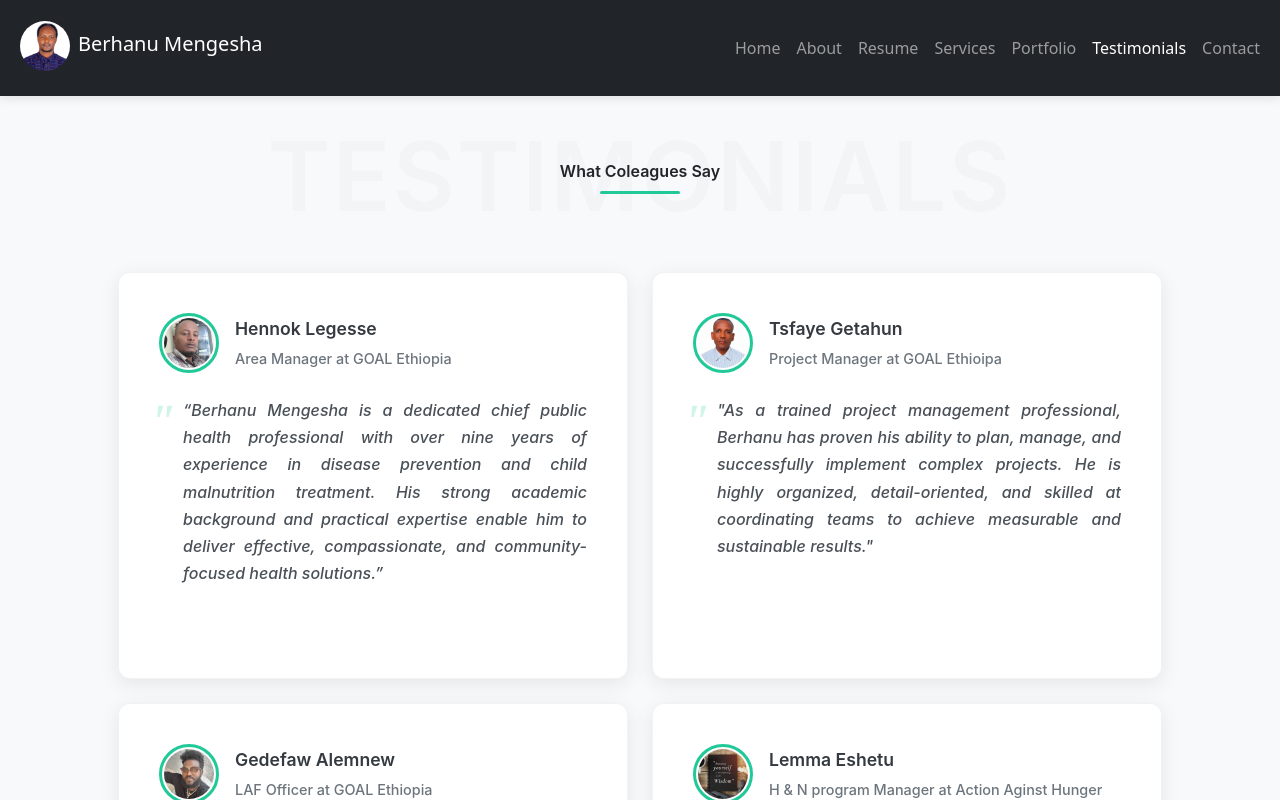
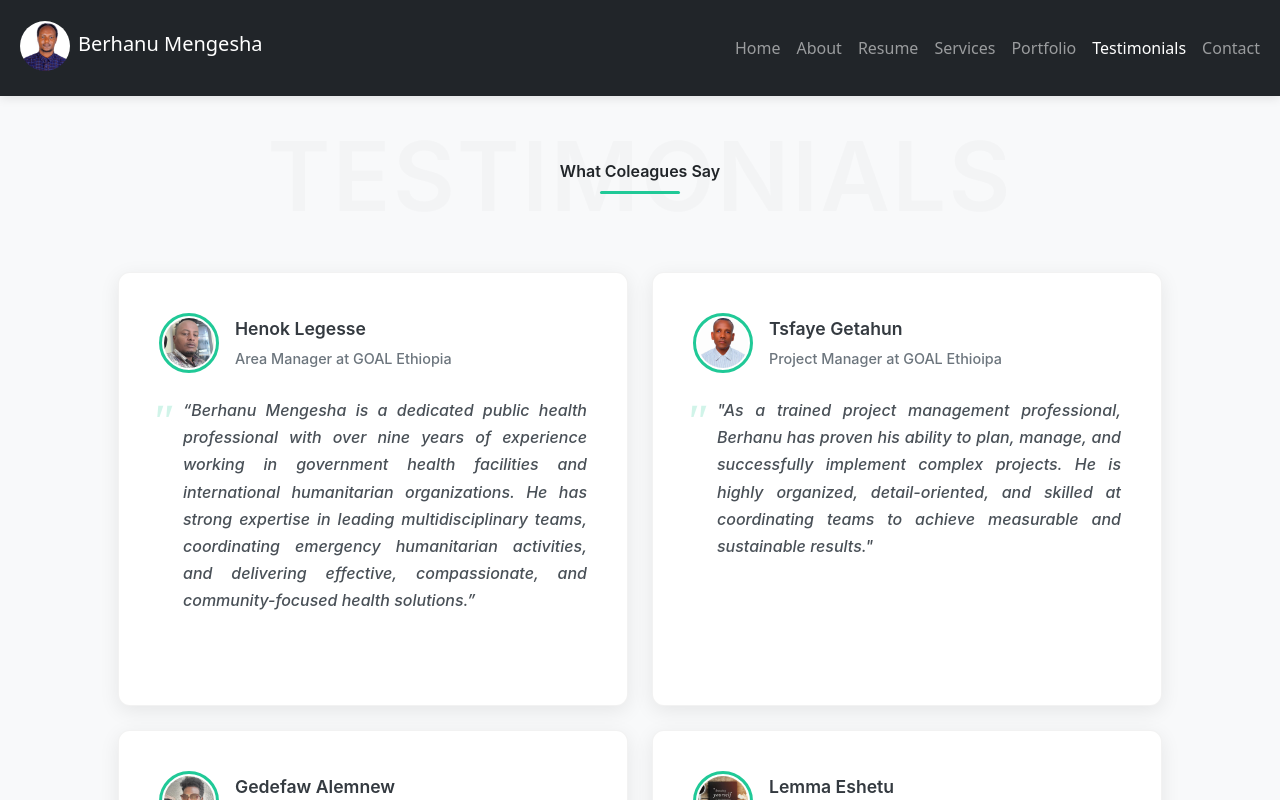
Before and after one commit to Berhan-meng/Portfolio, a React (Vite) app in the folder personal_portfolio/: page /testimonials in a window 1280 px wide. Shown: the top 800 px of the page. Built offline with nearby package versions, Linux system fonts and the light colour scheme.

Commit message:
Styles updated

```diff
--- a/personal_portfolio/src/Components/About/About.jsx
+++ b/personal_portfolio/src/Components/About/About.jsx
@@ -110,7 +110,7 @@ export default function About() {
             transition={{ duration: 0.8, delay: 0.3 }}
           >
             <div className="ps-lg-4">
-              <ul className="list-unstyled">
+              <ul className="list-unstyled persenalinfoli">
                 <motion.li
                   className="mb-3"
                   initial={{ opacity: 0, x: 20 }}
--- a/personal_portfolio/src/Components/About/About.module.css
+++ b/personal_portfolio/src/Components/About/About.module.css
@@ -147,9 +147,16 @@
 
 /* Responsive */
 @media (max-width: 768px) {
-  .description {
+  .description{
     font-size: 1rem;
+    padding: 1rem 2rem;
   }
+  .resumeWrapper {
+ padding: 1rem 2rem;
+}
+.persenalinfoli {
+  padding: 1rem 2rem !important;
+}
 
   .downloadBtn,
   .contactBtn {
--- a/personal_portfolio/src/Components/Home/Home.jsx
+++ b/personal_portfolio/src/Components/Home/Home.jsx
@@ -1,12 +1,12 @@
 import { motion } from "framer-motion";
+import { Link } from "react-router-dom";
 import { ReactTyped } from "react-typed";
-import { Link } from "react-router-dom";
 import styles from "./Home.module.css";
 import heroImage from "../../assets/bc1.jpg";
 import { FaDownload, FaArrowDown } from "react-icons/fa";
 import resume from "../../assets/Supportive_Docs/Berhanu_Mengesha_Resume.pdf";
 
-const MotionLink = motion.create(Link);
+const MotionLink = motion(Link);
 
 export default function Home() {
   return (
@@ -118,20 +118,6 @@ export default function Home() {
               </div>
             </div>
           </div>
-
-          {/* ===== Scroll Down Arrow ===== */}
-          {/* <MotionLink
-            to="/about"
-            initial={{ opacity: 0 }}
-            animate={{ opacity: 1 }}
-            transition={{ duration: 1, delay: 1.2 }}
-            className={styles.scrollDownArrow}
-            aria-label="Go to About Page"
-          >
-            <span className={styles.animated}>
-              <FaArrowDown title="Go to Bottom" />
-            </span>
-          </MotionLink> */}
         </div>
       </div>
     </section>
--- a/personal_portfolio/src/Components/Testimoinals/Testimonials.js
+++ b/personal_portfolio/src/Components/Testimoinals/Testimonials.js
@@ -1,14 +1,14 @@
 import tesfishpic from "../../assets/Testimonials/Tesfaye.jpg";
 import henipic from "../../assets/Testimonials/Henok.jpg";
 import gedex from "../../assets/Testimonials/Gedefaw.jpg";
-import lemmish from "../../assets/Testimonials/lemma.jpg"
+import lemmish from "../../assets/Testimonials/lemma.jpg";
 const testimonials = [
   {
     id: 1,
-    name: "Hennok Legesse",
+    name: "Henok Legesse",
     role: "Area Manager at GOAL Ethiopia",
     image: henipic,
-    text: "“Berhanu Mengesha is a dedicated chief public health professional with over nine years of experience in disease prevention and child malnutrition treatment. His strong academic background and practical expertise enable him to deliver effective, compassionate, and community-focused health solutions.”",
+    text: "“Berhanu Mengesha is a dedicated public health professional with over nine years of experience working in government health facilities and international humanitarian organizations. He has strong expertise in leading multidisciplinary teams, coordinating emergency humanitarian activities, and delivering effective, compassionate, and community-focused health solutions.”",
     rating: 5,
   },
   {
```
